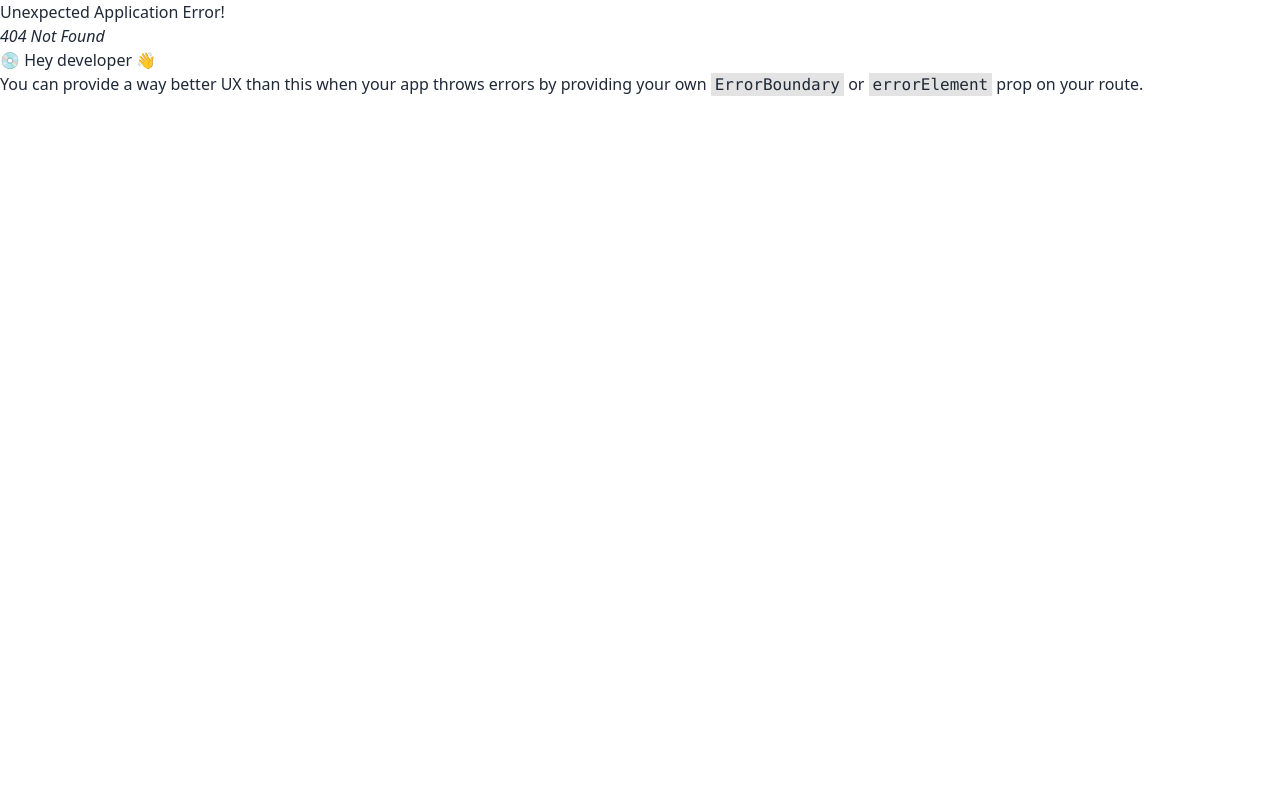
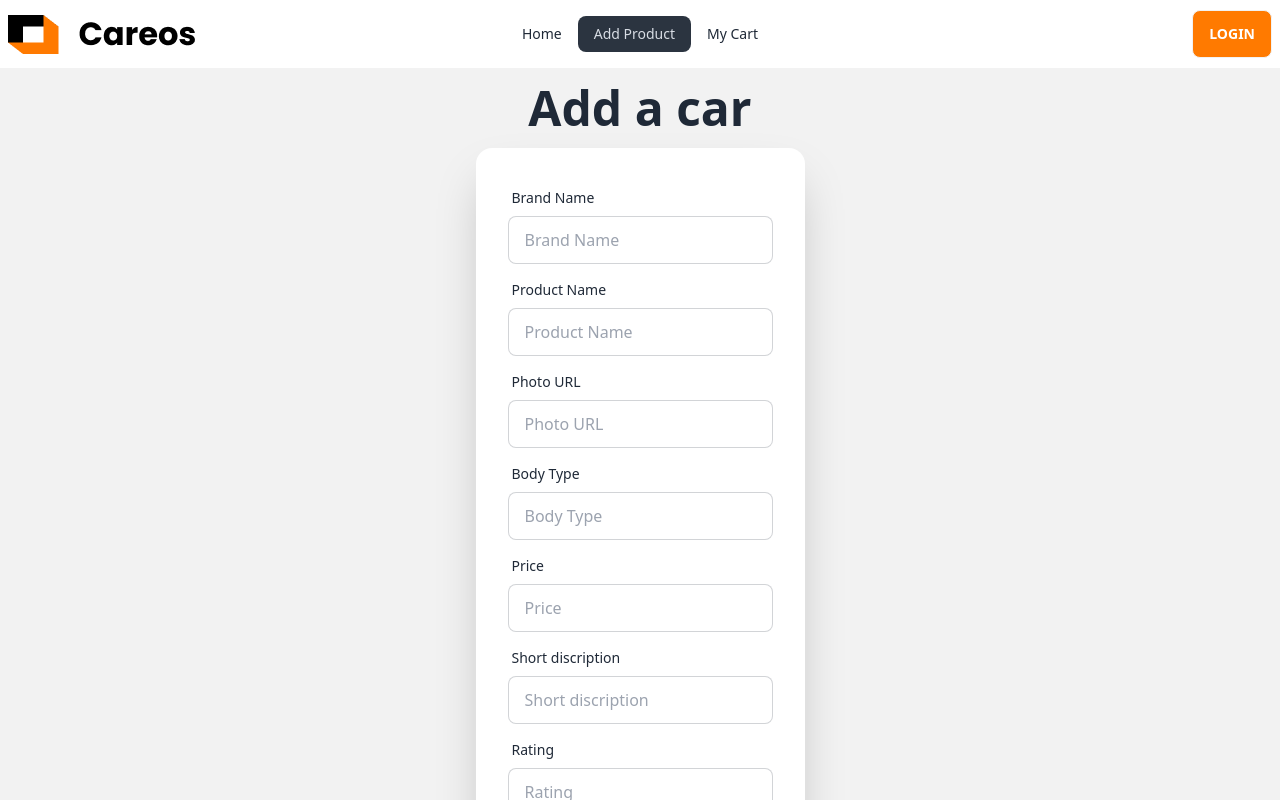
Before and after one commit to kazisadman/brand-shop-client, a React (Vite) app: page /addproduct in a window 1280 px wide. Before the commit this address had no page. Shown: the top 800 px of the page. Built offline with nearby package versions, Linux system fonts and the light colour scheme.

Commit message:
Created add product form

```diff
--- a/src/Components/Brand.jsx
+++ b/src/Components/Brand.jsx
@@ -1,10 +1,12 @@
 import PropTypes from "prop-types";
+import { Link } from "react-router-dom";
 
 const Brand = ({ brand }) => {
   console.log(brand);
   const { brand_name, brand_image } = brand;
   return (
     <div>
+      <Link to={`/${brand_name}`}>
         <div className="card bg-base-100 shadow-xl">
           <figure>
             <img className="w-16 h-16" src={brand_image} alt="Shoes" />
@@ -13,6 +15,7 @@ const Brand = ({ brand }) => {
             <h2 className="card-title">{brand_name}</h2>
           </div>
         </div>
+      </Link>
     </div>
   );
 };
--- a/src/Components/Brands.jsx
+++ b/src/Components/Brands.jsx
@@ -5,7 +5,7 @@ const Brands = () => {
   const [brands, setBrands] = useState([]);
 
   useEffect(() => {
-    fetch("/cars.json")
+    fetch("/brands.json")
       .then((res) => res.json())
       .then((data) => setBrands(data));
   }, []);
--- /dev/null
+++ b/src/Pages/Addproduct.jsx
@@ -0,0 +1,130 @@
+const Addproduct = () => {
+  const handleCarAdd = (e) => {
+    e.preventDefault();
+    const form = e.target;
+    const brandName = form.brand.value;
+    const product = form.product.value;
+    const photo = form.photo.value;
+    const body = form.body.value;
+    const price = form.price.value;
+    const discription = form.discription.value;
+    const rating = form.rating.value;
+    const newCar = {
+      brandName,
+      product,
+      photo,
+      body,
+      price,
+      discription,
+      rating,
+    };
+
+    console.log(newCar);
+    e.target.reset()
+  };
+
+  return (
+    <div>
+      <div className="hero min-h-screen bg-base-200">
+        <div className="hero-content flex-col ">
+          <div className="text-center lg:text-left">
+            <h1 className="text-5xl font-bold">Add a car</h1>
+          </div>
+          <div className="card flex-shrink-0 w-full max-w-sm shadow-2xl bg-base-100">
+            <form onSubmit={handleCarAdd} className="card-body">
+              <div className="form-control">
+                <label className="label">
+                  <span className="label-text">Brand Name</span>
+                </label>
+                <input
+                  type="text"
+                  name="brand"
+                  placeholder="Brand Name"
+                  className="input input-bordered"
+                  required
+                />
+              </div>
+              <div className="form-control">
+                <label className="label">
+                  <span className="label-text">Product Name</span>
+                </label>
+                <input
+                  type="text"
+                  name="product"
+                  placeholder="Product Name"
+                  className="input input-bordered"
+                  required
+                />
+              </div>
+              <div className="form-control">
+                <label className="label">
+                  <span className="label-text">Photo URL</span>
+                </label>
+                <input
+                  type="text"
+                  name="photo"
+                  placeholder="Photo URL"
+                  className="input input-bordered"
+                  required
+                />
+              </div>
+              <div className="form-control">
+                <label className="label">
+                  <span className="label-text">Body Type</span>
+                </label>
+                <input
+                  type="text"
+                  name="body"
+                  placeholder="Body Type"
+                  className="input input-bordered"
+                  required
+                />
+              </div>
+              <div className="form-control">
+                <label className="label">
+                  <span className="label-text">Price</span>
+                </label>
+                <input
+                  type="text"
+                  name="price"
+                  placeholder="Price"
+                  className="input input-bordered"
+                  required
+                />
+              </div>
+              <div className="form-control">
+                <label className="label">
+                  <span className="label-text">Short discription</span>
+                </label>
+                <input
+                  type="text"
+                  name="discription"
+                  placeholder="Short discription"
+                  className="input input-bordered"
+                  required
+                />
+              </div>
+              <div className="form-control">
+                <label className="label">
+                  <span className="label-text">Rating</span>
+                </label>
+                <input
+                  type="text"
+                  name="rating"
+                  placeholder="Rating"
+                  className="input input-bordered"
+                  required
+                />
+              </div>
+              <div className="form-control mt-6">
+                <button className="btn btn-primary">Add</button>
+              </div>
+            </form>
+          </div>
+        </div>
+      </div>
+    </div>
+  );
+};
+
+export default Addproduct;
--- /dev/null
+++ b/src/Pages/Productspage.jsx
@@ -0,0 +1,9 @@
+const Productspage = () => {
+  return (
+    <div>
+      <h1>this is product page</h1>
+    </div>
+  );
+};
+
+export default Productspage;
```
Also changed, not shown: public/brands.json (added, +26 -0 lines), src/main.jsx (+10 -0 lines). Lines whose indentation alone changed are shown as unchanged.
